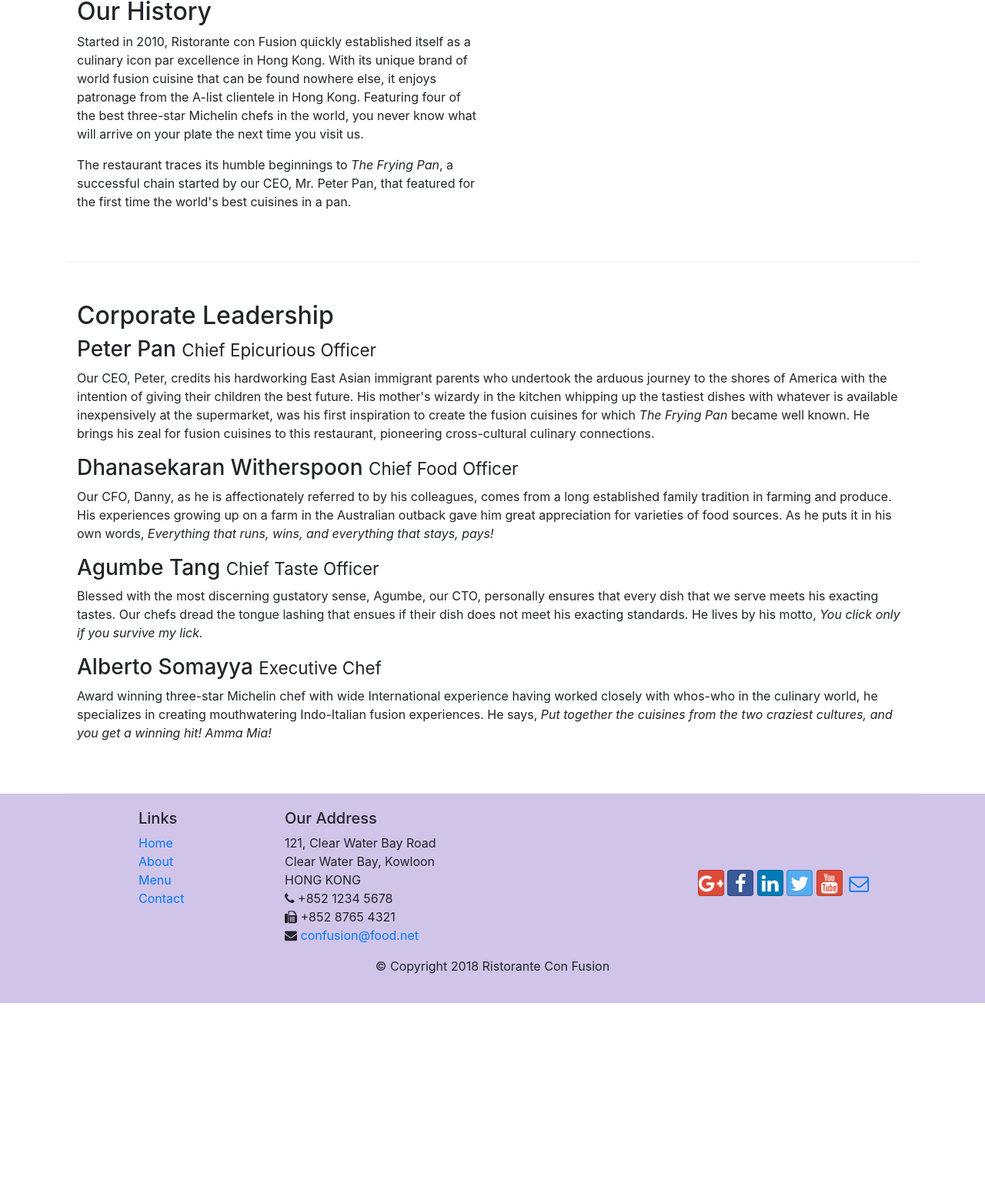
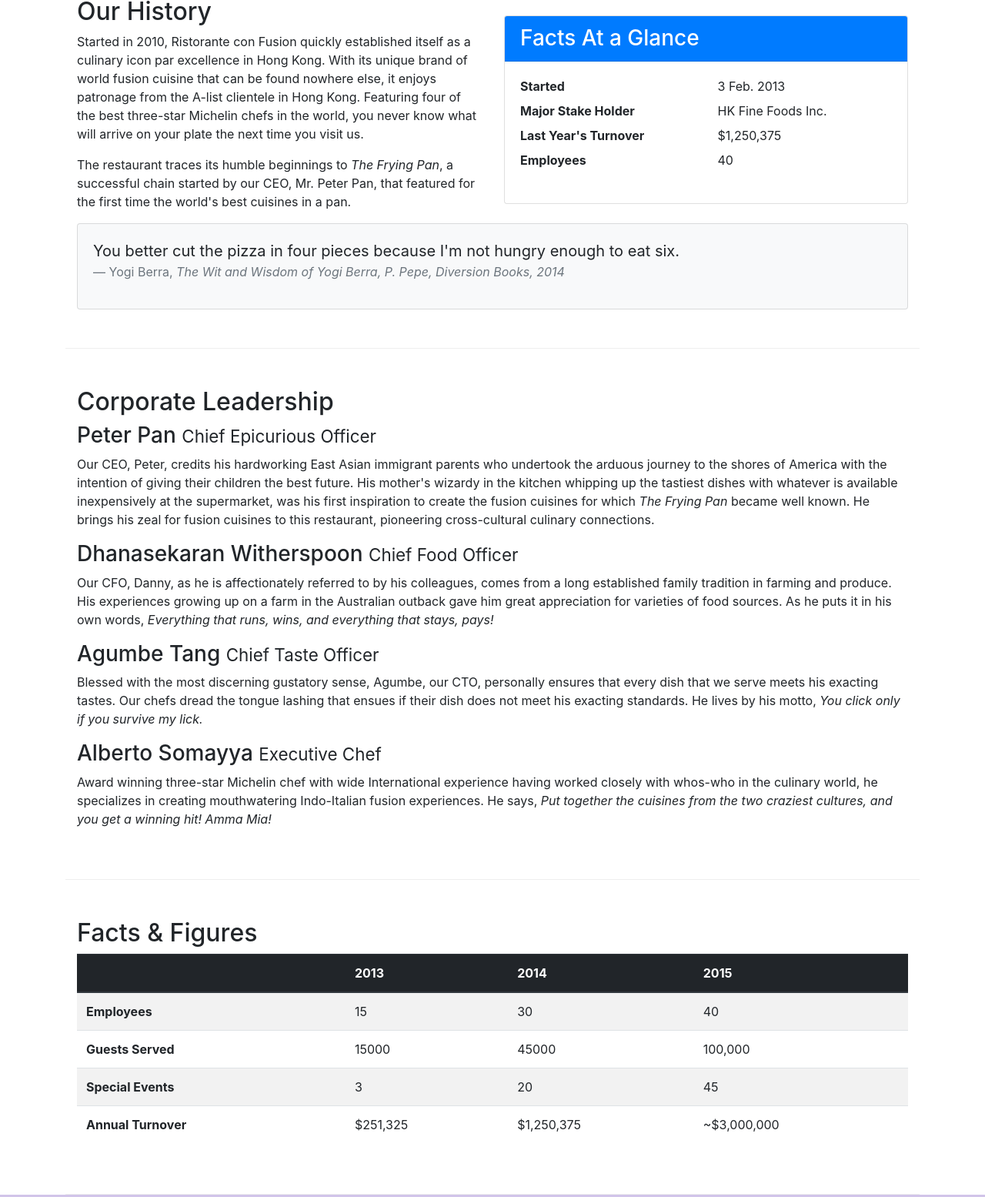
Before and after one commit to amantripathi038/con-Fusion, a website: page conFusion/aboutus.html in a window 1280 px wide. Shown: the part 620-2175 px from the top of the page at 77% size. Before the commit the page ends 1923 px from the top, so only its background shows below. Drawn offline with nearby package versions, Linux system fonts and the light colour scheme.

Commit message:
Tables & Cards

```diff
--- a/conFusion/aboutus.html
+++ b/conFusion/aboutus.html
@@ -74,7 +74,34 @@
                 <p>The restaurant traces its humble beginnings to <em>The Frying Pan</em>, a successful chain started by
                     our CEO, Mr. Peter Pan, that featured for the first time the world's best cuisines in a pan.</p>
             </div>
-            <div>
+            <div class="col-12 col-sm-6">
+                <div class="card">
+                    <h3 class="card-header bg-primary text-white">Facts At a Glance</h3>
+                    <div class="card-body">
+                        <dl class="row">
+                            <dt class="col-6">Started</dt>
+                            <dd class="col-6">3 Feb. 2013</dd>
+                            <dt class="col-6">Major Stake Holder</dt>
+                            <dd class="col-6">HK Fine Foods Inc.</dd>
+                            <dt class="col-6">Last Year's Turnover</dt>
+                            <dd class="col-6">$1,250,375</dd>
+                            <dt class="col-6">Employees</dt>
+                            <dd class="col-6">40</dd>
+                        </dl>
+                    </div>
+                </div>
+            </div>
+            <div class="col-12">
+                <div class="card card-body bg-light">
+                    <blockquote class="blockquote">
+                        <p class="mb-0">You better cut the pizza in four pieces because
+                            I'm not hungry enough to eat six.</p>
+                        <footer class="blockquote-footer">Yogi Berra,
+                            <cite title="Source Title">The Wit and Wisdom of Yogi Berra,
+                            P. Pepe, Diversion Books, 2014</cite>
+                        </footer>
+                    </blockquote>
+                </div>
             </div>
         </div>
 
@@ -104,6 +131,49 @@
                     having worked closely with whos-who in the culinary world, he specializes in creating mouthwatering
                     Indo-Italian fusion experiences. He says, <em>Put together the cuisines from the two craziest
                         cultures, and you get a winning hit! Amma Mia!</em></p>
+            </div>
+        </div>
+        <div class="row row-content">
+            <div class="col-12 col-sm-12">
+                <h2>Facts &amp; Figures</h2>
+                <div class="table-responsive">
+                    <table class="table table-striped">
+                        <thead class="thead-dark">
+                            <tr>
+                                <th>&nbsp;</th>
+                                <th>2013</th>
+                                <th>2014</th>
+                                <th>2015</th>
+                            </tr>
+                        </thead>
+                        <tbody>
+                            <tr>
+                                <th>Employees</th>
+                                <td>15</td>
+                                <td>30</td>
+                                <td>40</td>
+                            </tr>
+                            <tr>
+                                <th>Guests Served</th>
+                                <td>15000</td>
+                                <td>45000</td>
+                                <td>100,000</td>
+                            </tr>
+                            <tr>
+                                <th>Special Events</th>
+                                <td>3</td>
+                                <td>20</td>
+                                <td>45</td>
+                            </tr>
+                            <tr>
+                                <th>Annual Turnover</th>
+                                <td>$251,325</td>
+                                <td>$1,250,375</td>
+                                <td>~$3,000,000</td>
+                            </tr>
+                        </tbody>
+                    </table>
+                </div>
             </div>
         </div>
 
```
